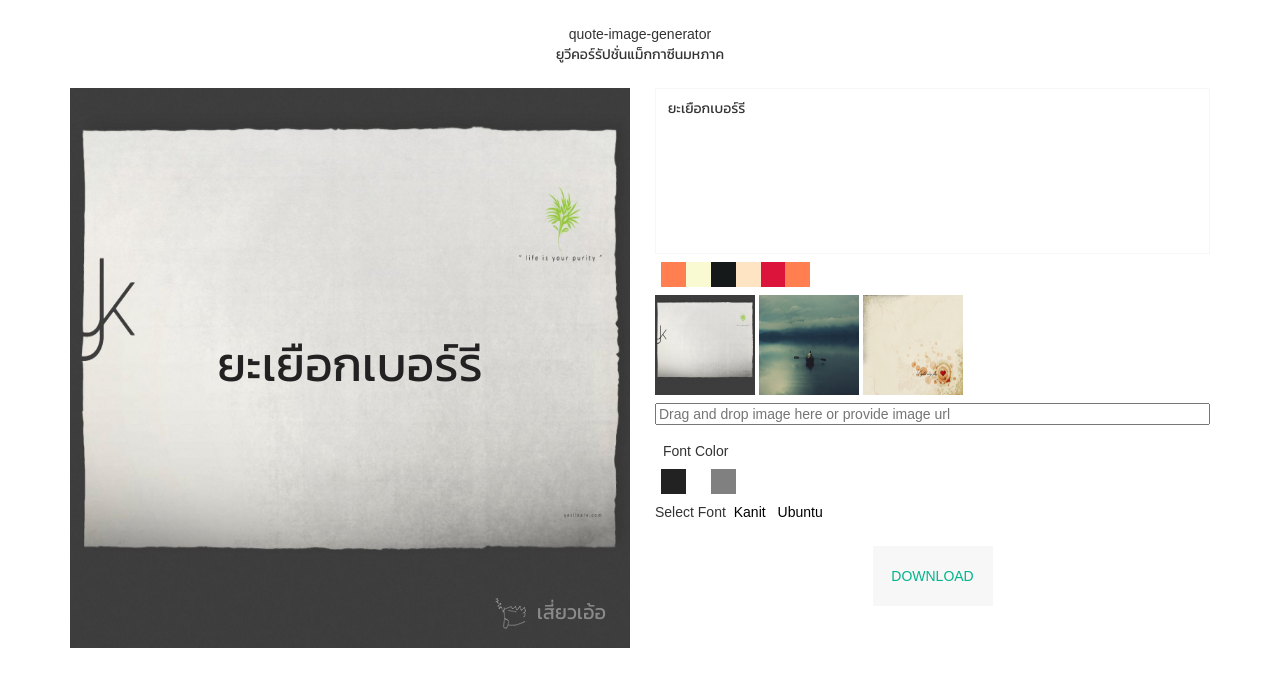
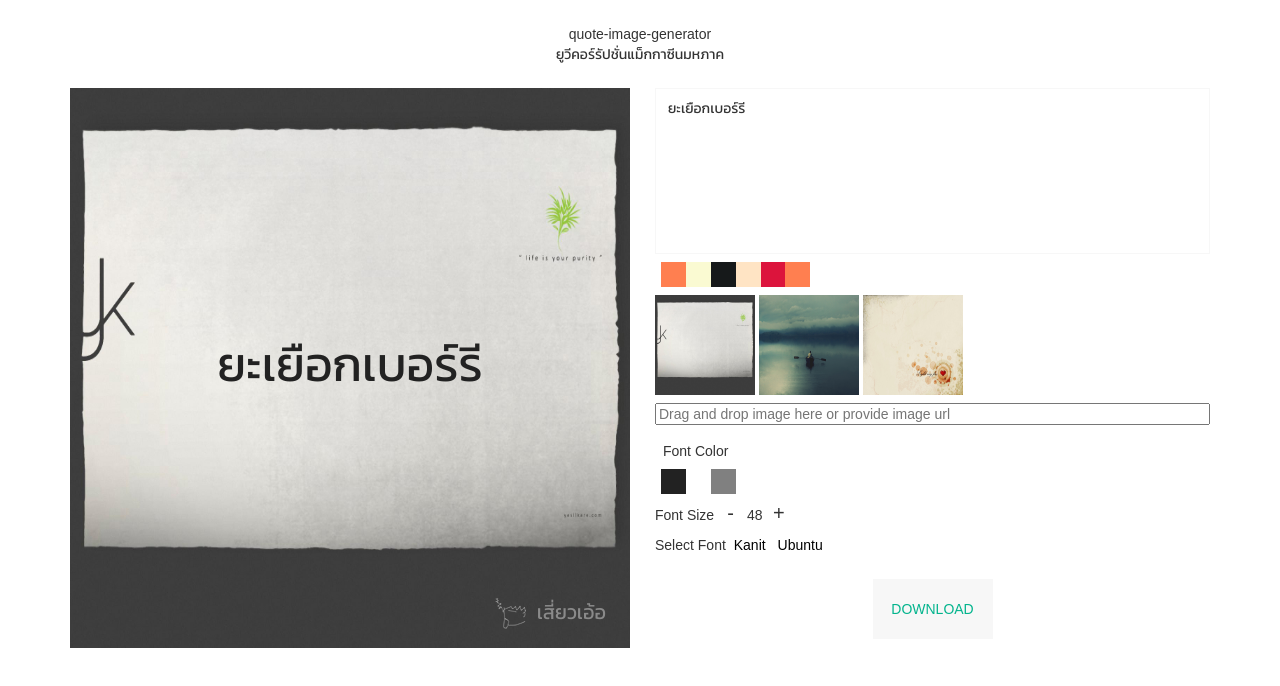
Before and after one commit to jojoee/quote-image-generator, a website: page index.html in a window 1280 px wide. Drawn offline with Linux system fonts and the light colour scheme.

Commit message:
change font-size

```diff
--- a/css/style.css
+++ b/css/style.css
@@ -118,3 +118,18 @@ input {
 #fonts a:hover {
   color: #03b48d;
 }
+
+#plus , #minus {
+  display: inline-block;
+  font-size: 20px;
+  height: 25px;
+  width: 25px;
+  padding: 4px;
+  text-align: center;
+  cursor: pointer;
+}
+
+#plus:hover , #minus:hover {
+  background-color: #03b48d;
+  color: #fff;
+}
--- a/index.html
+++ b/index.html
@@ -65,6 +65,10 @@
 							<div style="background:gray;"></div>
 						</a>
 					</div>
+					<p  style="display:inline-block;">Font Size</p>
+					<div id="minus" onclick="changeFontSize(-1)">-</div>
+					<p style="display:inline-block;" id="font-size" ></p>
+					<div id="plus" onclick="changeFontSize(1)">+</div>
 					<div id="fonts">
 						<p style="display:inline;">Select Font</p>
 						<a>Kanit</a>
--- a/js/main.js
+++ b/js/main.js
@@ -35,7 +35,7 @@ var background = new Image();
 background.src = "images/1.jpg";
 
 var font = "Kanit";
-var font_size = "48px";
+var font_size = 48;
 var font_color = "#222222";
 var lines = "";
 
@@ -56,7 +56,7 @@ function drawQuoteLine(text, currentLine, nLines) {
   var yPos = HEIGHT / 2;
 
   ctx.fillStyle = font_color;
-  ctx.font = font_size +' '+font;
+  ctx.font = font_size +'px '+font;
   ctx.textAlign = 'center';
   ctx.textBaseline = 'middle';
   ctx.lineWidth = 4;
@@ -150,6 +150,7 @@ function init() {
   $QUOTE.text(DEFAULT_QUOTE); // set default text
   drawPageName();
   drawPageAvatar();
+  $("#font-size").text(font_size);
 }
 
 function redrawCanvas() {
@@ -157,6 +158,13 @@ function redrawCanvas() {
   drawQuote(lines);
   drawPageName();
   drawPageAvatar();
+}
+
+function changeFontSize(mode) {
+  $("#font-size").text(font_size);
+  if(mode == 1) font_size += 4;
+  else if(font_size > 8) font_size -= 4;
+  redrawCanvas();
 }
 
 $("#url_form").submit(function(e) {
@@ -194,7 +202,6 @@ $("#images img").click(function(){
 
 $("#fonts a").click(function() {
   font = $(this).text();
-  alert(font);
   redrawCanvas(lines);
 })
 
```
Lines whose indentation alone changed are shown as unchanged.
